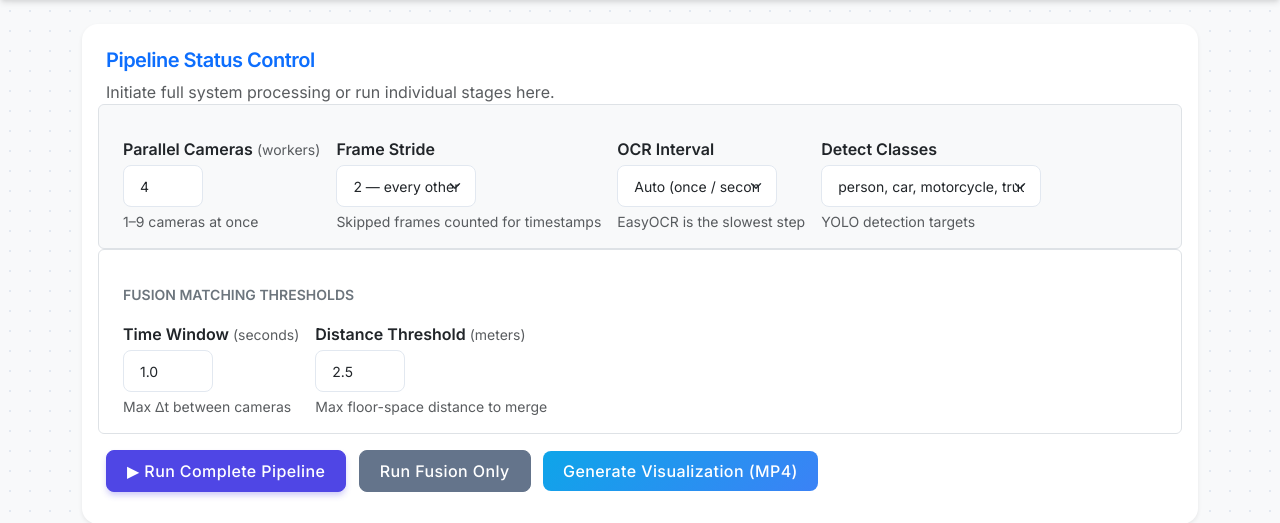
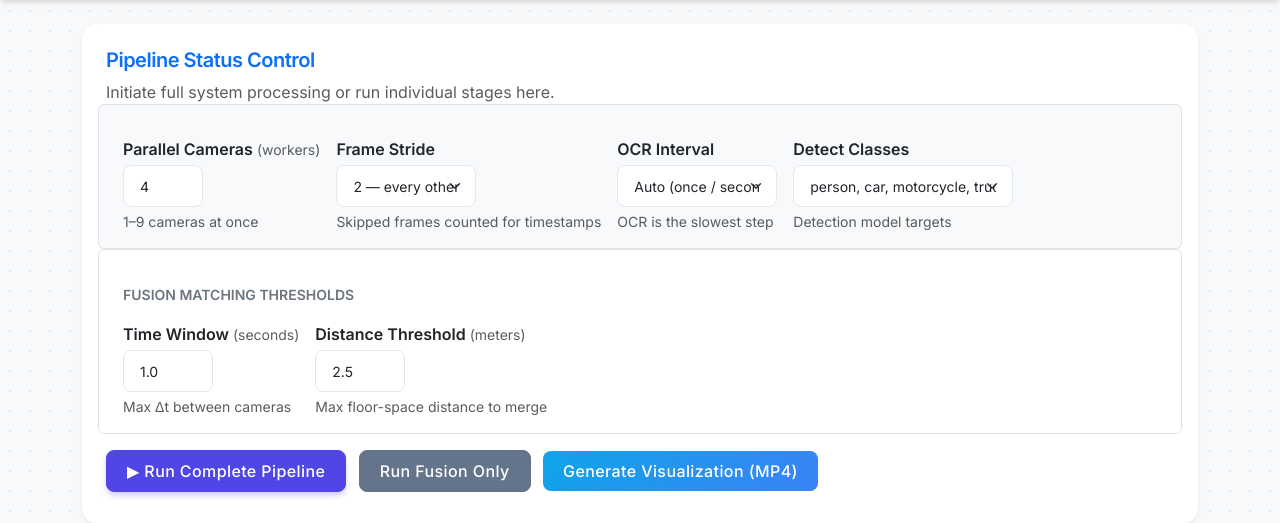
Before and after one commit to VariPhiGen/crowd_management, a Flask app: page / in a window 1280 px wide. Shown: the part 79-602 px from the top of the page. Run offline with Flask 3, Linux system fonts and the light colour scheme; the visitor is signed in with stand-in values (Sample User, id 1).

Commit message:
ui: remove YOLO and EasyOCR brand names from dashboard
Made-with: Cursor

```diff
--- a/web_ui/templates/dashboard.html
+++ b/web_ui/templates/dashboard.html
@@ -67,7 +67,7 @@
                                     <option value="30">Every 30 frames</option>
                                     <option value="60">Every 60 frames</option>
                                 </select>
-                                <div class="form-text">EasyOCR is the slowest step</div>
+                                <div class="form-text">OCR is the slowest step</div>
                             </div>
                             <div class="col-auto">
                                 <label class="form-label fw-semibold mb-1" for="classes">
@@ -79,7 +79,7 @@
                                     <option value="person,car,motorcycle,truck,bus">+ bus</option>
                                     <option value="all">all COCO classes</option>
                                 </select>
-                                <div class="form-text">YOLO detection targets</div>
+                                <div class="form-text">Detection model targets</div>
                             </div>
                         </div>
 
```
